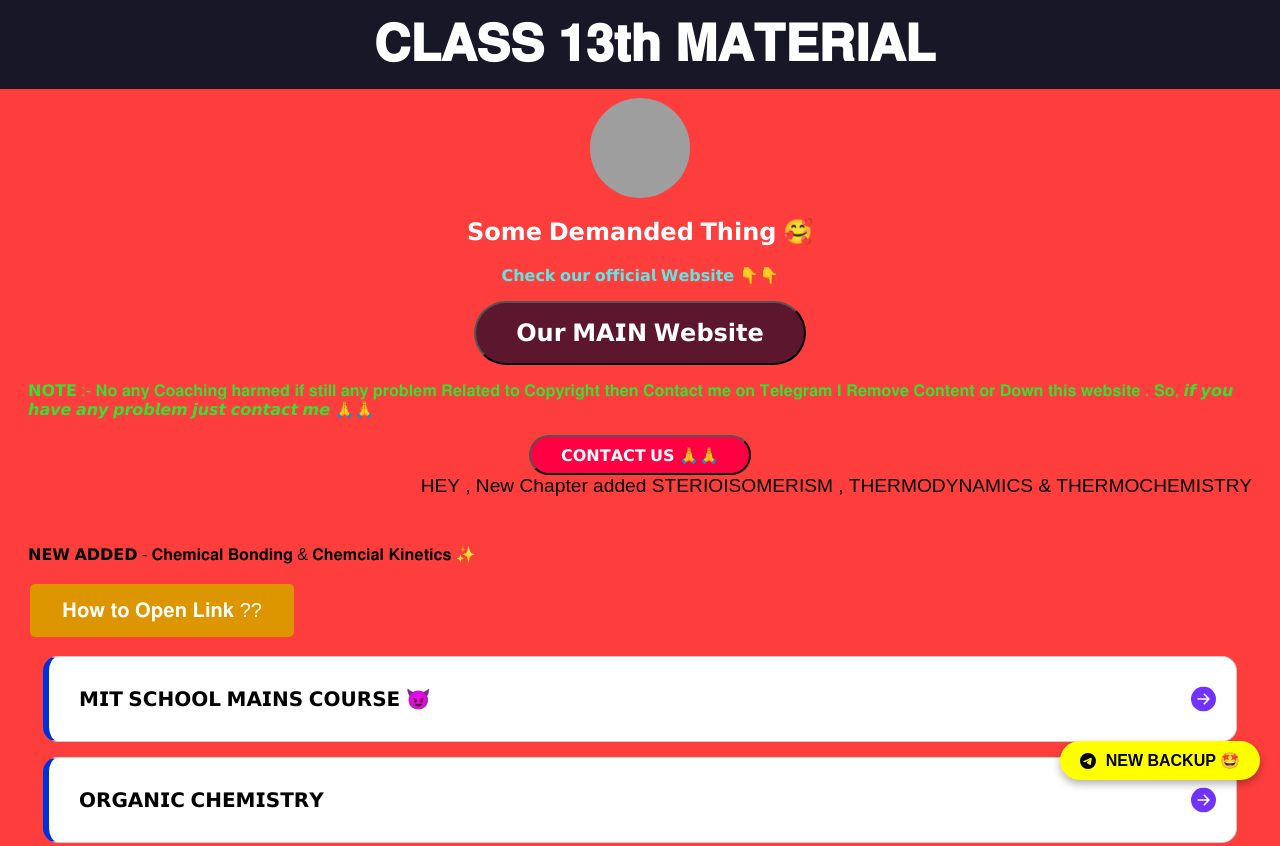
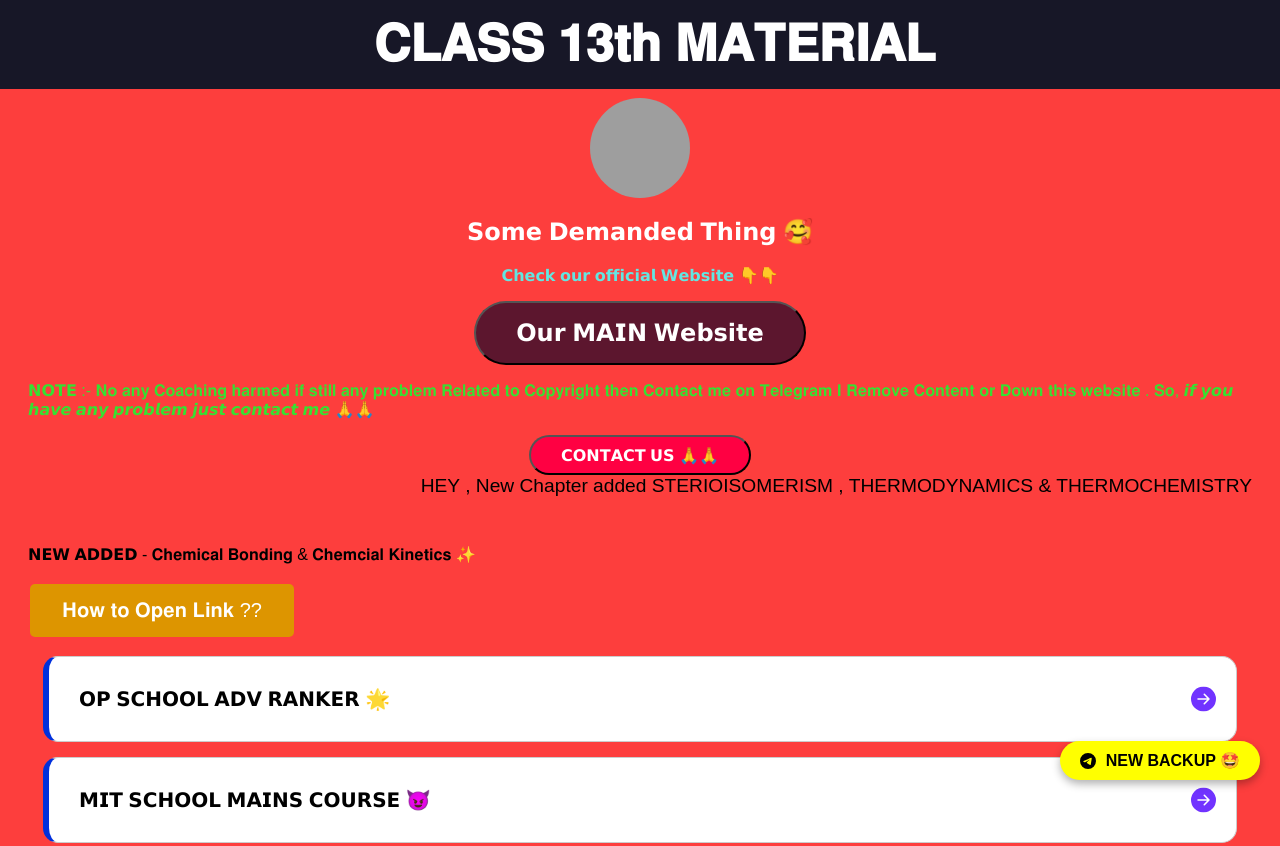
Before and after one commit to YashYasag/kuchnew, a plain HTML site: page index.html in a window 1280 px wide. Shown: the top 846 px of the page. Drawn offline with Linux system fonts and the light colour scheme; grey boxes are pictures that could not be loaded.

Commit message:
Update index.html

```diff
--- a/index.html
+++ b/index.html
@@ -238,6 +238,9 @@
 
     <script>
         const cardsData = [
+            { name: '𝗢𝗣 𝗦𝗖𝗛𝗢𝗢𝗟 𝗔𝗗𝗩  𝗥𝗔𝗡𝗞𝗘𝗥 🌟', subcards: [ { name: '𝐎𝐑𝐆𝐀𝐍𝐈𝐂 𝐂𝐇𝐄𝐌𝐈𝐒𝐓𝐑𝐘', linkshortner: 'https://instantearn.in/0SQHody' }, { name: '𝐏𝐇𝐘𝐒𝐈𝐂𝐀𝐋 𝐂𝐇𝐄𝐌𝐈𝐒𝐓𝐑𝐘', linkshortner: 'https://instantearn.in/k6xBBf' }, { name: '𝐈𝐍𝐎𝐑𝐆𝐀𝐍𝐈𝐂 𝐂𝐇𝐄𝐌𝐈𝐒𝐓𝐑𝐘', linkshortner: 'https://instantearn.in/UTQP0s' },
+                  { name: '𝐏𝐇𝐘𝐒𝐈𝐂𝐒', linkshortner: 'https://instantearn.in/CsUEdr4N' },
+                  { name: '𝐌𝐀𝐓𝐇𝐄𝐌𝐀𝐓𝐈𝐂𝐒', linkshortner: 'https://instantearn.in/SIKL0Fei' } ] },
             {
                 name: '𝗠𝗜𝗧 𝗦𝗖𝗛𝗢𝗢𝗟 𝗠𝗔𝗜𝗡𝗦 𝗖𝗢𝗨𝗥𝗦𝗘 😈',
                 subcards: [
```
